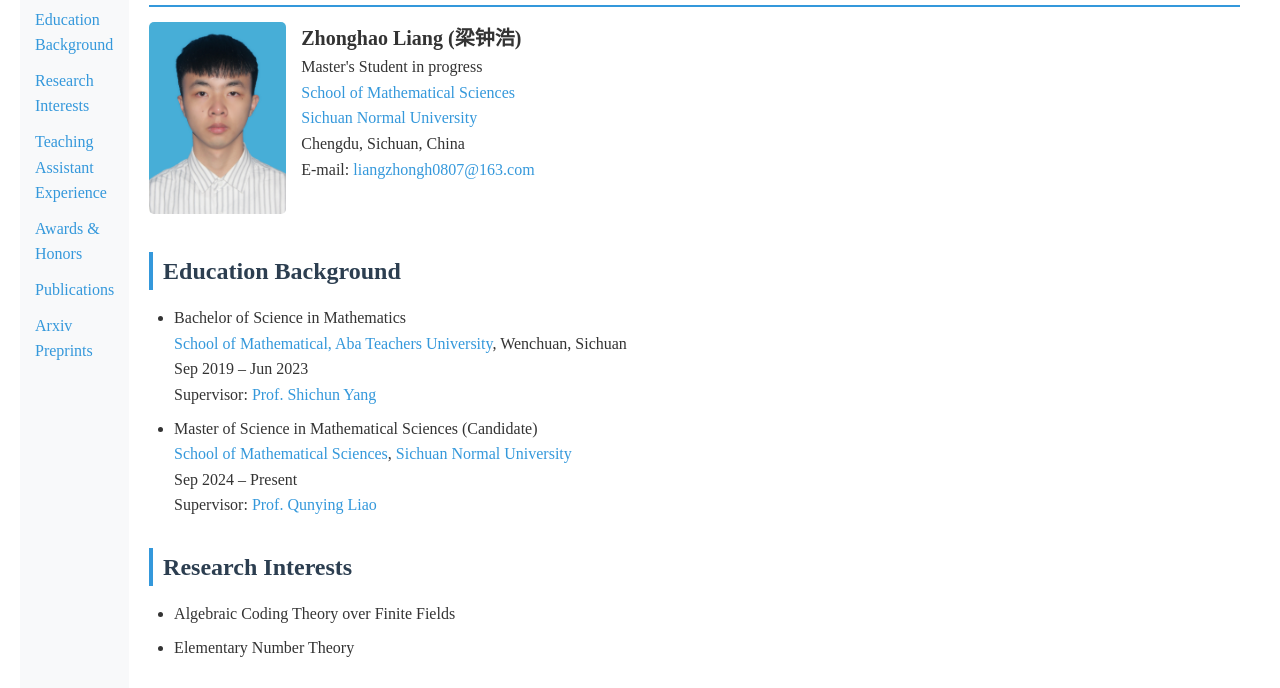
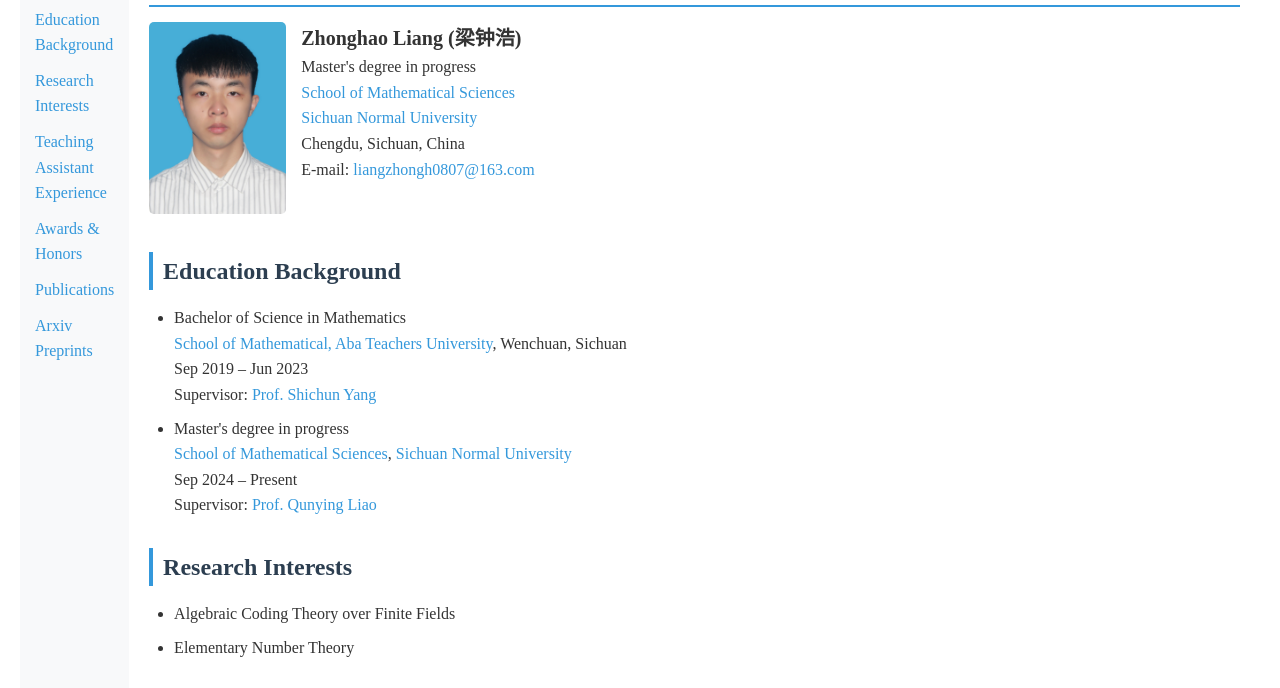
Before and after one commit to ZhonghaoLiangMath/zhonghaoliangmath.github.io, a plain HTML site: page index.html in a window 1280 px wide. Shown: the part 94-782 px from the top of the page. Drawn offline with nearby package versions, Linux system fonts and the light colour scheme.

Commit message:
Update index.html

```diff
--- a/index.html
+++ b/index.html
@@ -146,7 +146,7 @@
                         </div>
                         <div class="info-wrapper">
                             <p><span style="font-size: 125%;"><b>Zhonghao Liang (梁钟浩)</b></span></p>
-                            <p>Master's Student in progress</p>
+                            <p>Master's degree in progress</p>
                             <p>
                                 <a href="https://msi.sicnu.edu.cn/" target="_blank">School of Mathematical Sciences</a><br>
                                 <a href="https://www.sicnu.edu.cn/" target="_blank">Sichuan Normal University</a><br>
@@ -168,7 +168,7 @@
                             Supervisor: <a href="https://sj.abtu.edu.cn/info/1049/4838.htm" target="_blank">Prof. Shichun Yang</a></p>
                         </li>
                         <li>
-                            <p>Master of Science in Mathematical Sciences (Candidate)<br>
+                            <p>Master's degree in progress<br>
                             <a href="https://msi.sicnu.edu.cn/" target="_blank">School of Mathematical Sciences</a>, <a href="https://www.sicnu.edu.cn/" target="_blank">Sichuan Normal University</a><br>
                             Sep 2024 – Present<br>
                             Supervisor: <a href="http://139.155.71.72:81/HomePage.aspx?ID=44" target="_blank">Prof. Qunying Liao</a></p>
```
